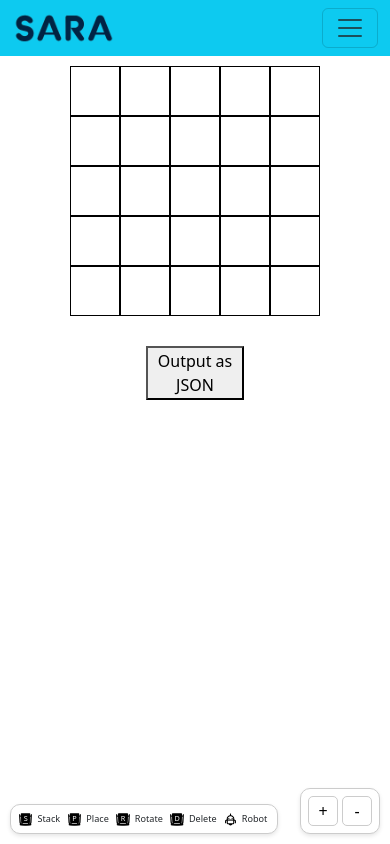
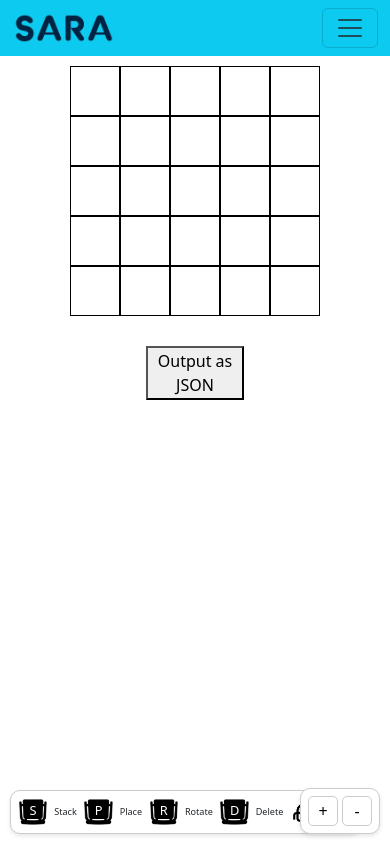
Before and after one commit to unijohnxu/sara, a plain HTML site: page index.html in a window 390 px wide. Drawn offline with nearby package versions, Linux system fonts and the light colour scheme.

Commit message:
Add files via upload

```diff
--- a/app.css
+++ b/app.css
@@ -173,7 +173,7 @@
 
 /* For smaller screens */
 @media (max-width: 580px) {
-    .mode-logo {
+    .mode-logo-image {
         font-size: 0.75em;
     }
     .mode-logo-text {
@@ -185,7 +185,7 @@
 }
 
 @media (max-width: 470px) {
-    .mode-logo {
+    .mode-logo-image {
         font-size: 0.57em;
     }
     .mode-logo-text {
@@ -203,7 +203,7 @@
 }
 
 @media (max-width: 360px) {
-    .mode-logo {
+    .mode-logo-image {
         font-size: 0.5em;
     }
     .mode-logo-text {
```
